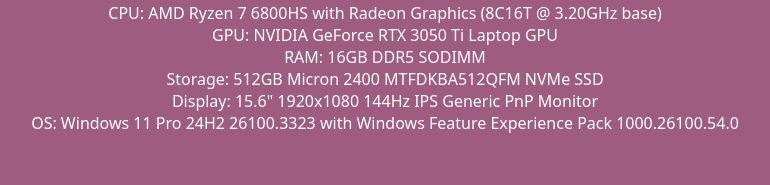
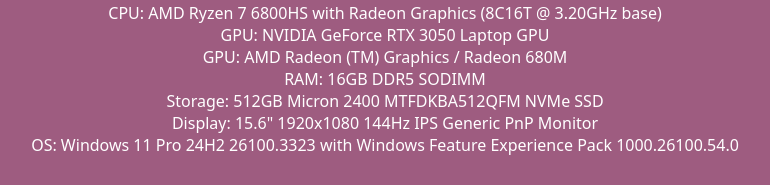
Before and after one commit to yukimiinato/pages, a plain HTML site: page devices/index.html in a window 1280 px wide. Shown: the part 400-585 px from the top of the page, without its empty margins (255-1025 px from the left). Drawn offline with Linux system fonts and the light colour scheme; files whose address does not match are found by name.

Commit message:
fixed gpu issues

```diff
--- a/devices/index.html
+++ b/devices/index.html
@@ -16,7 +16,8 @@
     <br>
     <img src="rog.png" alt="rog" height="200"><br>
         CPU: AMD Ryzen 7 6800HS with Radeon Graphics (8C16T @ 3.20GHz base)<br>
-        GPU: NVIDIA GeForce RTX 3050 Ti Laptop GPU<br>
+        GPU: NVIDIA GeForce RTX 3050 Laptop GPU<br>
+        GPU: AMD Radeon (TM) Graphics / Radeon 680M<br>
         RAM: 16GB DDR5 SODIMM<br>
         Storage: 512GB Micron 2400 MTFDKBA512QFM NVMe SSD<br>
         Display: 15.6" 1920x1080 144Hz IPS Generic PnP Monitor<br>
```
